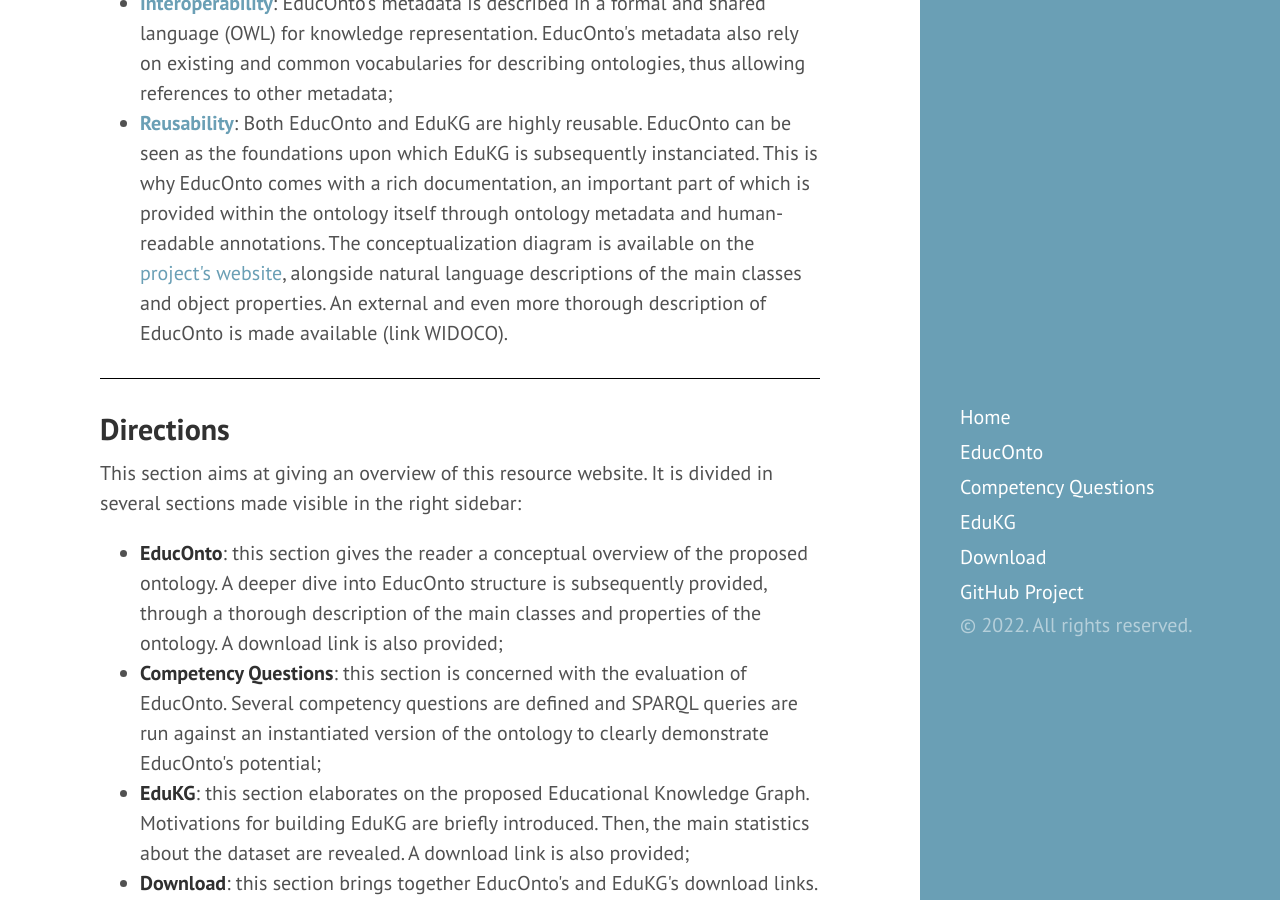
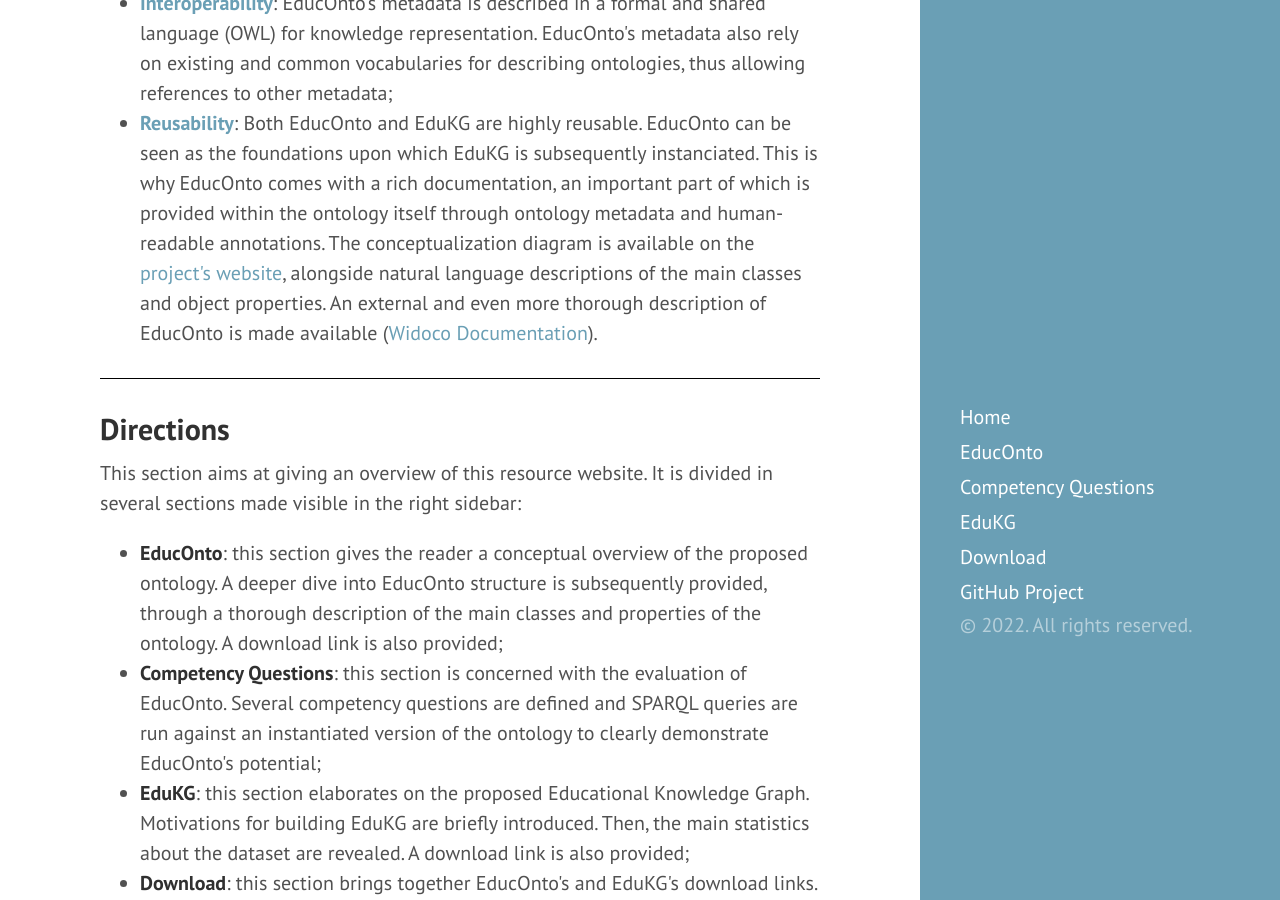
Before and after one commit to nicolas-hbt/educ-ontokg, a Jekyll site: the page built from index.md, in a window 1280 px wide and 900 px high, scrolled down 1816 px. Built offline with Jekyll 4.4.1, drawn with Linux system fonts in a browser that asks for light colours; Markdown is read by kramdown in place of the engine named in the settings.

Commit message:
Update index.md

```diff
--- a/index.md
+++ b/index.md
@@ -39,7 +39,7 @@
     <li><strong><span style="color: #6a9fb5">Findability</span></strong>: Both EducOnto and EduKG are made publicly available at persistent URIs - respectively <a href="https://purl.org/educonto">https://purl.org/educonto</a> and <a href="https://purl.org/edukg">https://purl.org/edukg</a> - to ensure their long-term persistence on the Web. EducOnto is more specifically described with rich metadata;</li>
     <li><strong><span style="color: #6a9fb5">Accessibility</span></strong>: multiple representations of EducOnto and EduKG are provided. They are both human-readable (HTML) and machine-readable (RDF and XML);</li>
     <li><strong><span style="color: #6a9fb5">Interoperability</span></strong>: EducOnto's metadata is described in a formal and shared language (OWL) for knowledge representation. EducOnto's metadata also rely on existing and common vocabularies for describing ontologies, thus allowing references to other metadata;</li>
-    <li><strong><span style="color: #6a9fb5">Reusability</span></strong>: Both EducOnto and EduKG are highly reusable. EducOnto can be seen as the foundations upon which EduKG is subsequently instanciated. This is why EducOnto comes with a rich documentation, an important part of which is  provided within the ontology itself through ontology metadata and human-readable annotations. The conceptualization diagram is available on the <a href="https://nicolas-hbt.github.io/educ-ontokg/educonto/#overview">project's website</a>, alongside natural language descriptions of the main classes and object properties. An external and even more thorough description of EducOnto is made available (link WIDOCO).</li>
+    <li><strong><span style="color: #6a9fb5">Reusability</span></strong>: Both EducOnto and EduKG are highly reusable. EducOnto can be seen as the foundations upon which EduKG is subsequently instanciated. This is why EducOnto comes with a rich documentation, an important part of which is  provided within the ontology itself through ontology metadata and human-readable annotations. The conceptualization diagram is available on the <a href="https://nicolas-hbt.github.io/educ-ontokg/educonto/#overview">project's website</a>, alongside natural language descriptions of the main classes and object properties. An external and even more thorough description of EducOnto is made available (<a href="https://nicolas-hbt.github.io/educ-ontokg/widoco/index-en.html">Widoco Documentation</a>).</li>
   </ul>
 </content>
 
```
